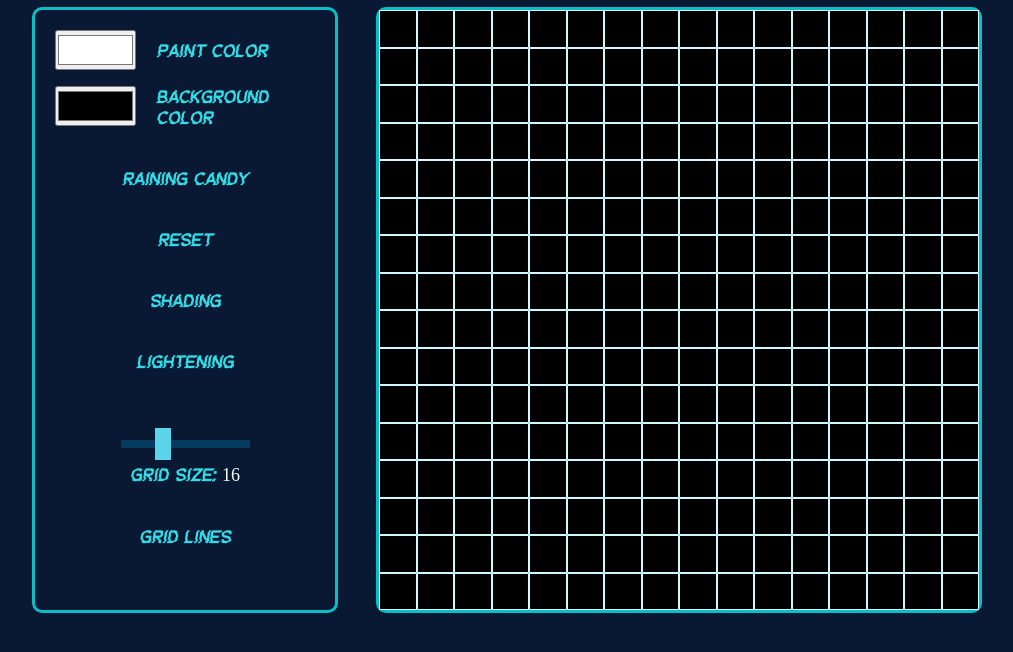
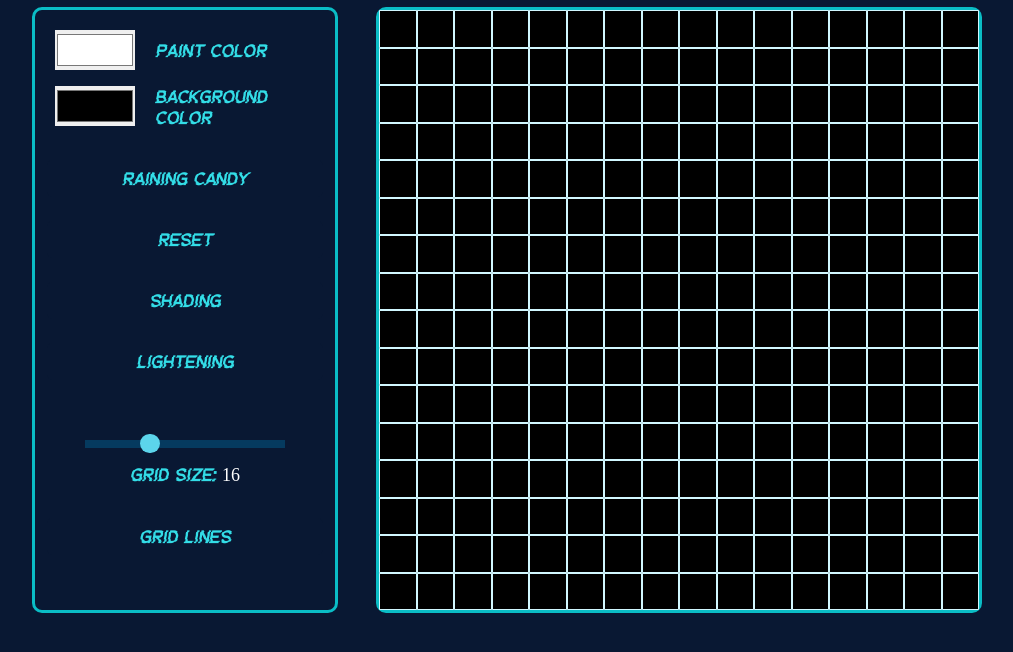
Before and after one commit to 42plat0/etch-a-sketch, a plain HTML site: page index.html in a window 1280 px wide. Shown: the part 148-800 px from the top of the page, without its empty margins (133-1146 px from the left). Drawn offline with Linux system fonts and the light colour scheme.

Commit message:
fix style chrome range input

```diff
--- a/script.js
+++ b/script.js
@@ -16,8 +16,8 @@ let gridWidth = gridContainer.clientWidth
 let gridSquare;
 
 //shading and tinting factors - 1st number
-const shadingFactor = 30 / 100;
-const tintFactor = 30 / 100;
+const shadingFactor = 10 / 100;
+const tintFactor = 10 / 100;
 //mouse button[0] is down
 let isDown = false;
 
--- a/styles.css
+++ b/styles.css
@@ -41,10 +41,6 @@ html, body {
     justify-content: center;
     align-items: center;
 }
-#primaryPaintColor,
-#backgroundPaintColor{
-    height: 40px;
-}
 .header p{
    font-size: 40px;
    color:white;
@@ -68,16 +64,24 @@ button:hover{
 .panelControls:nth-child(7){
     margin-top: 40px;
 }
+input[type="color"]{
+    opacity: 1;
+	display: block;
+    height: 40px;
+    border: none;
+}
 input[type="range"]{
     align-self: center;
     -webkit-appearance: none;
     background: transparent;
     cursor: pointer;
+    width: 200px;
 }
 /***** Chrome, Safari, Opera, and Edge Chromium *****/
 input[type="range"]::-webkit-slider-runnable-track {
     background: #053a5f;
     height: 0.5rem;
+    width: 1000px;
   }
   /******** Firefox ********/
 input[type="range"]::-moz-range-track {
@@ -88,11 +92,11 @@ input[type="range"]::-moz-range-track {
 /***** Chrome, Safari, Opera, and Edge Chromium *****/
 input[type="range"]::-webkit-slider-thumb {
     -webkit-appearance: none; /* Override default look */
-    appearance: none;
-    margin-top: -12px; /* Centers thumb on the track */
+    margin-top: -6px; /* Centers thumb on the track */
     background-color: #5cd5eb;
-    height: 2rem;
-    width: 1rem;
+    height: 1.2rem;
+    width: 1.2rem;
+    border-radius: 10px;
  }
  /***** Thumb Styles *****/
 /***** Firefox *****/
```
